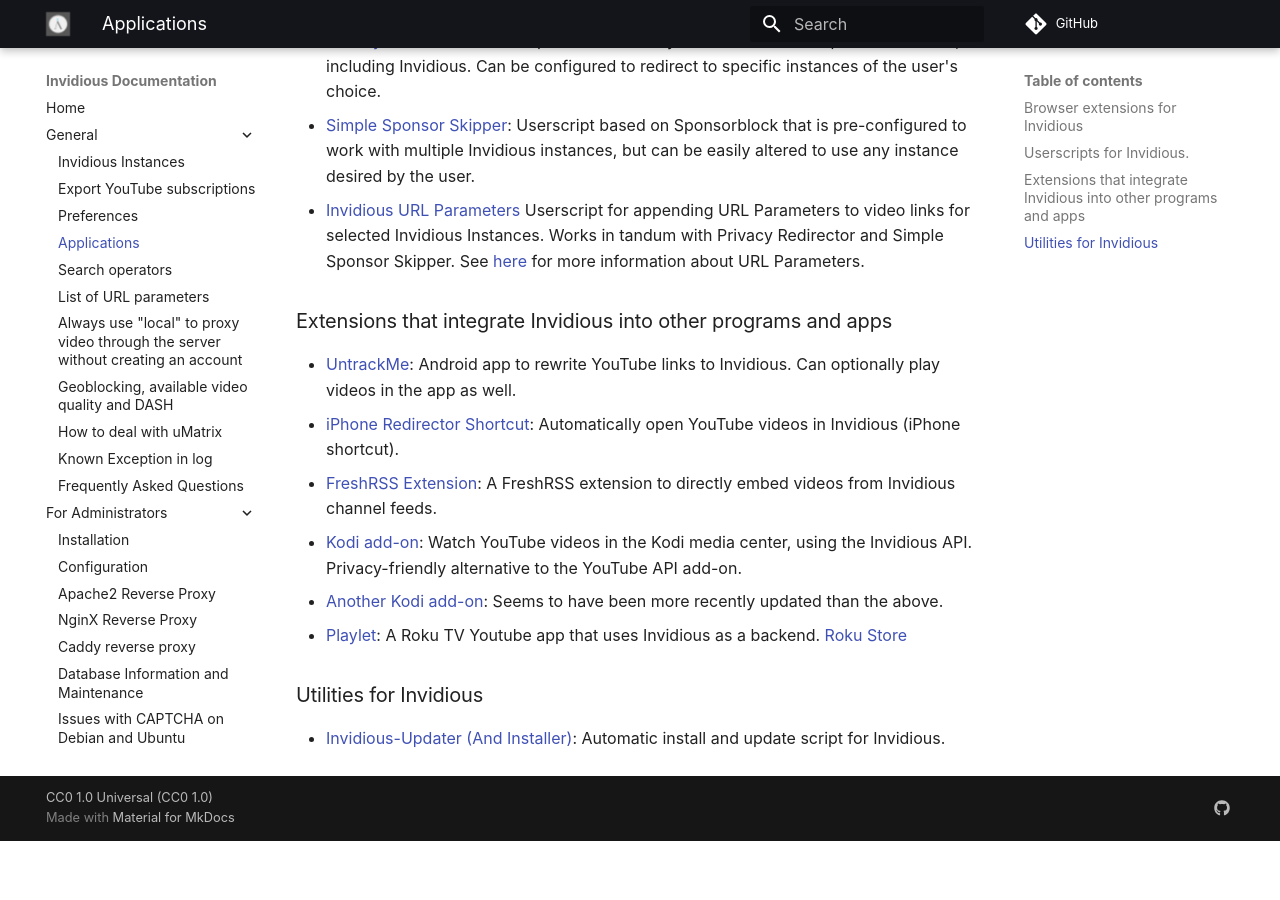
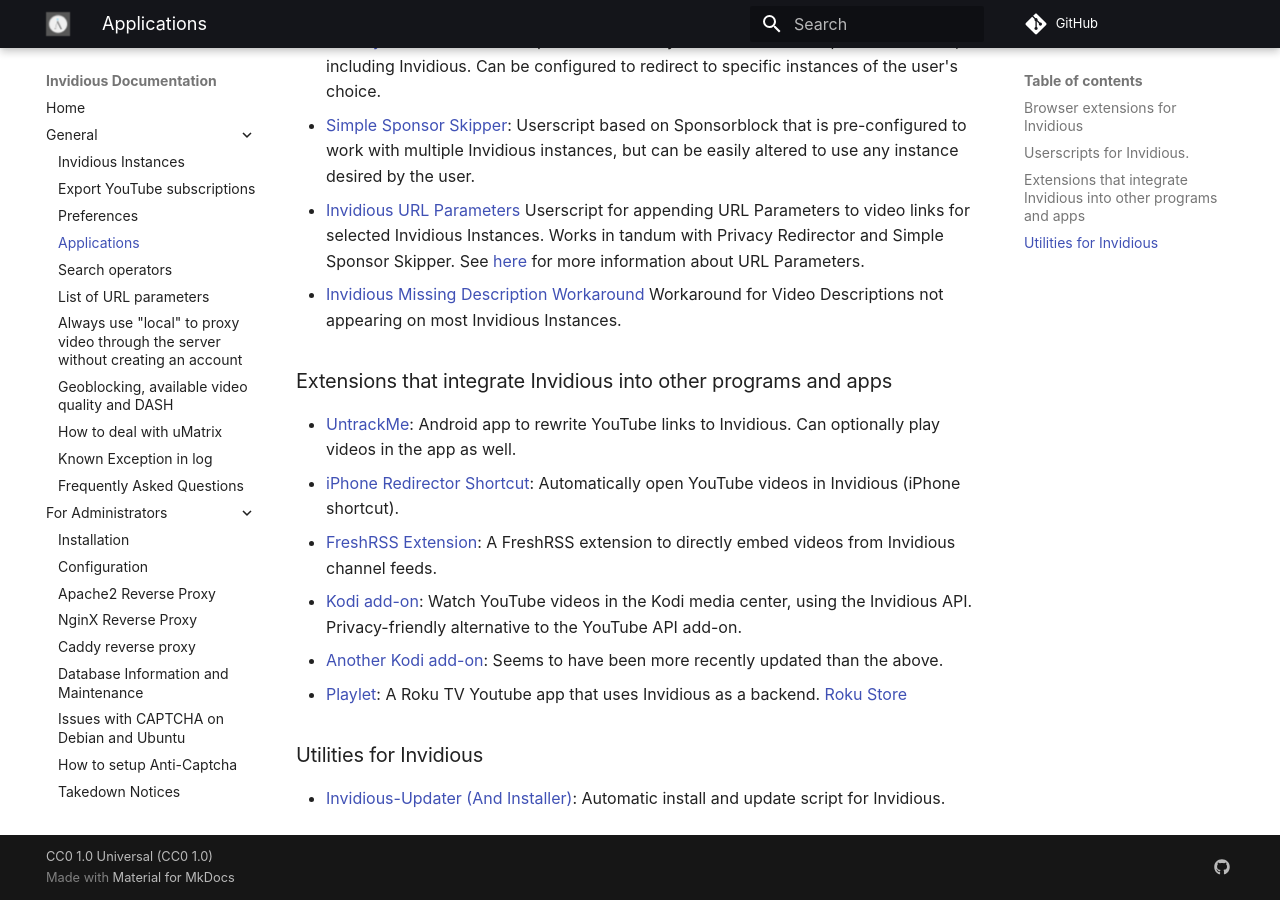
Before and after one commit to iv-org/documentation, an MkDocs documentation site: the page built from docs/applications.md, in a window 1280 px wide and 900 px high, scrolled down 1045 px. Built offline with MkDocs 1.6.1 and Material for MkDocs 9.7.7, drawn with Linux system fonts in a browser that asks for light colours; comment, search, counter and statistics services are not loaded; before the commit the page ends 1886 px from its top, so only the background shows below that.

Commit message:
Added Missing Description Workaround Script
Added Missing Description Workaround Script (see #3660)

```diff
--- a/docs/applications.md
+++ b/docs/applications.md
@@ -20,6 +20,7 @@
 - [Privacy Redirector](https://github.com/dybdeskarphet/privacy-redirector): Userscript to automatically redirect to different private frontents, including Invidious. Can be configured to redirect to specific instances of the user's choice.
 - [Simple Sponsor Skipper](https://codeberg.org/mthsk/userscripts/src/branch/master/simple-sponsor-skipper): Userscript based on Sponsorblock that is pre-configured to work with multiple Invidious instances, but can be easily altered to use any instance desired by the user.
 - [Invidious URL Parameters](https://github.com/MintMain21/Invidious-URL-Parameters-Userscript) Userscript for appending URL Parameters to video links for selected Invidious Instances. Works in tandum with Privacy Redirector and Simple Sponsor Skipper. See [here](https://docs.invidious.io/url-parameters/) for more information about URL Parameters.
+- [Invidious Missing Description Workaround](https://gist.github.com/gardockt/af1243d36d8b659b98a13720b81bd9f3) Workaround for Video Descriptions not appearing on most Invidious Instances.
 
 ### Extensions that integrate Invidious into other programs and apps
 - [UntrackMe](https://f-droid.org/en/packages/app.fedilab.nitterizeme): Android app to rewrite YouTube links to Invidious. Can optionally play videos in the app as well.
```
